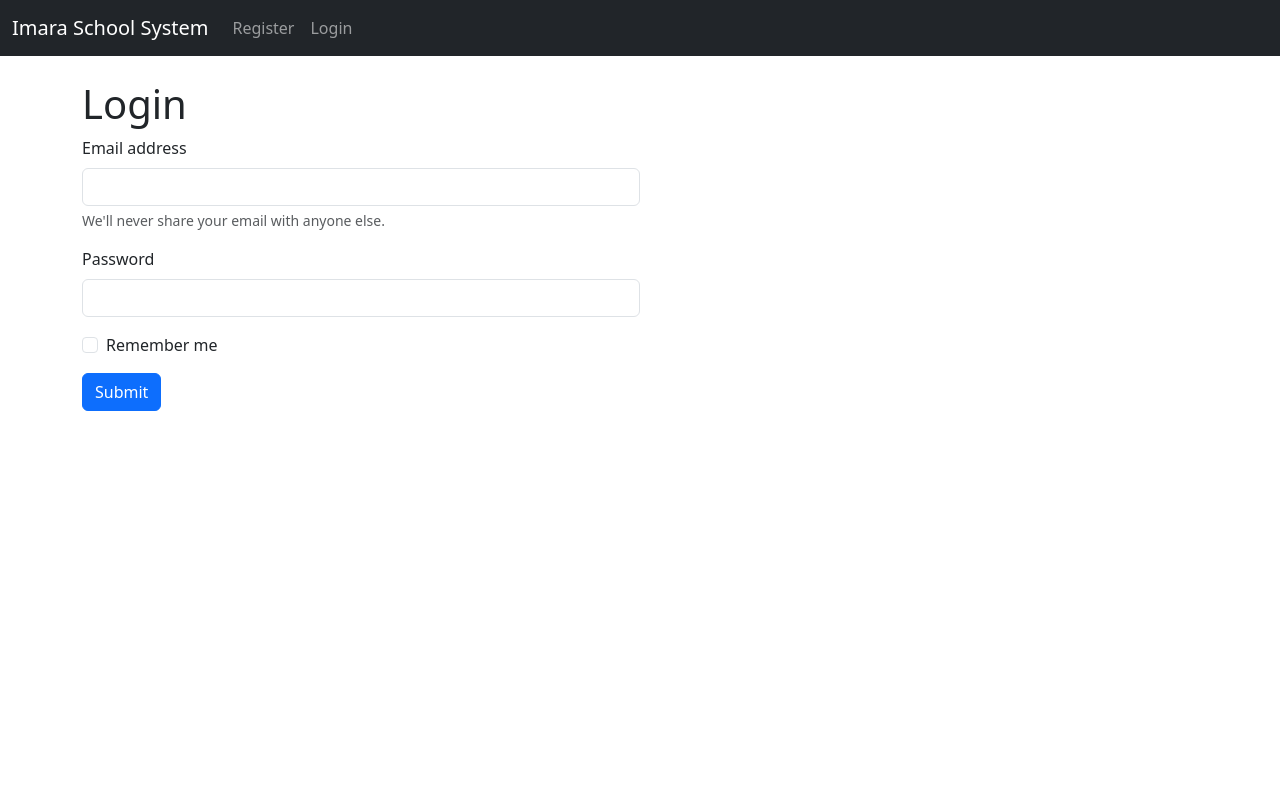
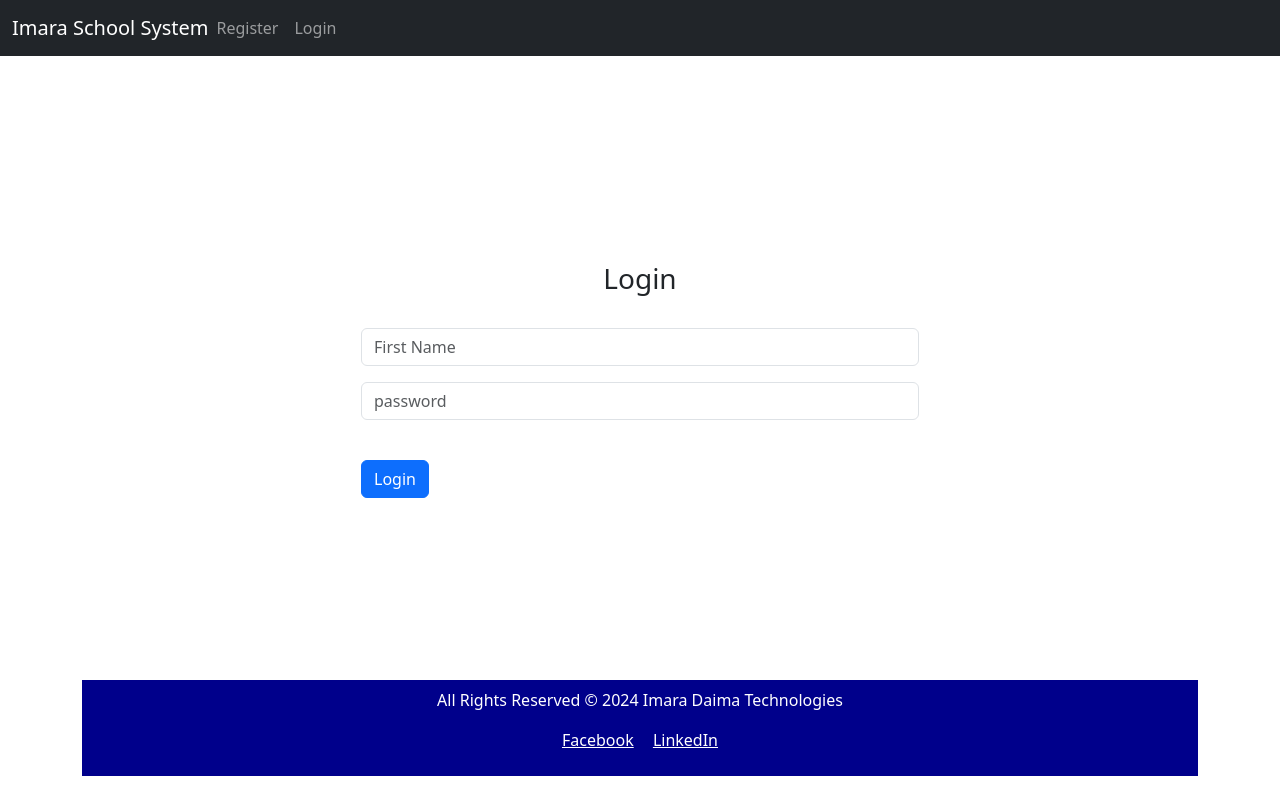
Before and after one commit to Cheruiyot-Aaron/Simple-Django-Project, a Django app: page / in a window 1280 px wide. Run offline with Django 5.2, Linux system fonts and the light colour scheme.

Commit message:
Added footer and connected social media pages

```diff
--- a/pages/templates/base.html
+++ b/pages/templates/base.html
@@ -4,6 +4,7 @@
     <meta charset="utf-8">
     <meta name="viewport" content="width=device-width, initial-scale=1">
     <title>Imara School System</title>
+    <link rel="stylesheet" href="https://cdnjs.cloudflare.com/ajax/libs/font-awesome/6.0.0-beta3/css/all.min.css">
     <link href="https://cdn.jsdelivr.net/npm/bootstrap@5.3.0-alpha1/dist/css/bootstrap.min.css" rel="stylesheet" integrity="sha384-GLhlTQ8iRABdZLl6O3oVMWSktQOp6b7In1Zl3/Jr59b6EGGoI1aFkw7cmDA6j6gD" crossorigin="anonymous">
   </head>
   <body>
@@ -16,8 +17,6 @@
             {{ message }}
             <button type="button" class="btn-close" data-bs-dismiss="alert" aria-label="Close"></button>
           </div>
-
-
         {% endfor %}
       {% endif %}
 
@@ -27,4 +26,7 @@
 
     <script src="https://cdn.jsdelivr.net/npm/bootstrap@5.3.0-alpha1/dist/js/bootstrap.bundle.min.js" integrity="sha384-w76AqPfDkMBDXo30jS1Sgez6pr3x5MlQ1ZAGC+nuZB+EYdgRZgiwxhTBTkF7CXvN" crossorigin="anonymous"></script>
   </body>
+  <footer>
+    {% include 'footer.html' %}
+   </footer>
 </html>
--- /dev/null
+++ b/pages/templates/footer.html
@@ -0,0 +1,15 @@
+<nav class="navbar navbar-expand-lg" style="background-color: #00008B; color: white; text-align: center;">
+    <div class="container-fluid d-flex justify-content-center align-items-center" style="height: 10vh;">
+        <div class="footer-content">
+            <p>All Rights Reserved &copy; 2024 Imara Daima Technologies</p>
+            <ul style="list-style-type: none; padding: 0;">
+                <li style="display: inline; margin-right: 15px;">
+                    <a href="https://www.facebook.com/profile.php?id=100064276205357" target="_blank" style="color: white;">Facebook</a>
+                </li>
+                <li style="display: inline;">
+                    <a href="https://www.linkedin.com/company/imara-daima-technologies-ltd" target="_blank" style="color: white;">LinkedIn</a>
+                </li>
+            </ul>
+        </div>
+    </div>
+</nav>
--- a/pages/templates/home.html
+++ b/pages/templates/home.html
@@ -1,25 +1,45 @@
 {% extends "base.html" %}
 {% block content %}
-<div class="col-md-6 offset -md -3">
-    <h1> Login</h1>
+<div class="d-flex justify-content-center align-items-center" style="min-height: 75vh;">
+    <div class="col-md-6">
+        <h3 class="text-center">Login</h3>
+        <br>
     <form method ="POST" action ="{% url 'home'%}">
     {% csrf_token %}
     <form>
         <div class="mb-3">
-          <label for="exampleInputEmail1" class="form-label">Email address</label>
-          <input type="email" class="form-control" id="exampleInputEmail1" aria-describedby="emailHelp">
-          <div id="emailHelp" class="form-text">We'll never share your email with anyone else.</div>
+          {% comment %} <label for="exampleInputEmail1" class="form-control-label">Email address</label> {% endcomment %}
+          <input type="text" class="form-control" name="first_name", placeholder ="First Name" required>
         </div>
-        <div class="mb-3">
+        {% comment %} <div class="mb-3">
           <label for="exampleInputPassword1" class="form-label">Password</label>
           <input type="password" class="form-control" id="exampleInputPassword1">
+        </div> {% endcomment %}
+        <div class="mb-3">
+            {% comment %} <label for="exampleInputPassword1" class="form-label">Password</label> {% endcomment %}
+            <input type="password" class="form-control" name="password", placeholder ="password" required>
         </div>
-        <div class="mb-3 form-check">
+        {% comment %} <div class="mb-3 form-check">
           <input type="checkbox" class="form-check-input" id="exampleCheck1">
           <label class="form-check-label" for="exampleCheck1">Remember me</label>
-        </div>
-        <button type="submit" class="btn btn-primary">Submit</button>
+        </div> {% endcomment %}
+        <br>
+        <button type="submit" class="btn btn-primary" text-align ="center">Login</button>
       </form>
     </form>
 </div>
+<script>
+    const togglePassword = document.getElementById('togglePassword');
+    const passwordInput = document.getElementById('exampleInputPassword1');
+
+    togglePassword.addEventListener('click', function () {
+        // Toggle the type attribute
+        const type = passwordInput.getAttribute('type') === 'password' ? 'text' : 'password';
+        passwordInput.setAttribute('type', type);
+        // Toggle the eye icon
+        this.querySelector('i').classList.toggle('fa-eye');
+        this.querySelector('i').classList.toggle('fa-eye-slash');
+    });
+</script>
+
 {% endblock %}
--- a/pages/templates/navbar.html
+++ b/pages/templates/navbar.html
@@ -1,6 +1,6 @@
 <nav class="navbar navbar-expand-lg navbar-dark bg-dark">
     <div class="container-fluid">
-      <a class="navbar-brand" href="{% url 'home' %}">Imara School System</a>
+      <a class="navbar-brand mx-auto" ; text-align: "center"; href="{% url 'home' %}">Imara School System</a>
       <button class="navbar-toggler" type="button" data-bs-toggle="collapse" data-bs-target="#navbarSupportedContent" aria-controls="navbarSupportedContent" aria-expanded="false" aria-label="Toggle navigation">
         <span class="navbar-toggler-icon"></span>
       </button>
```
